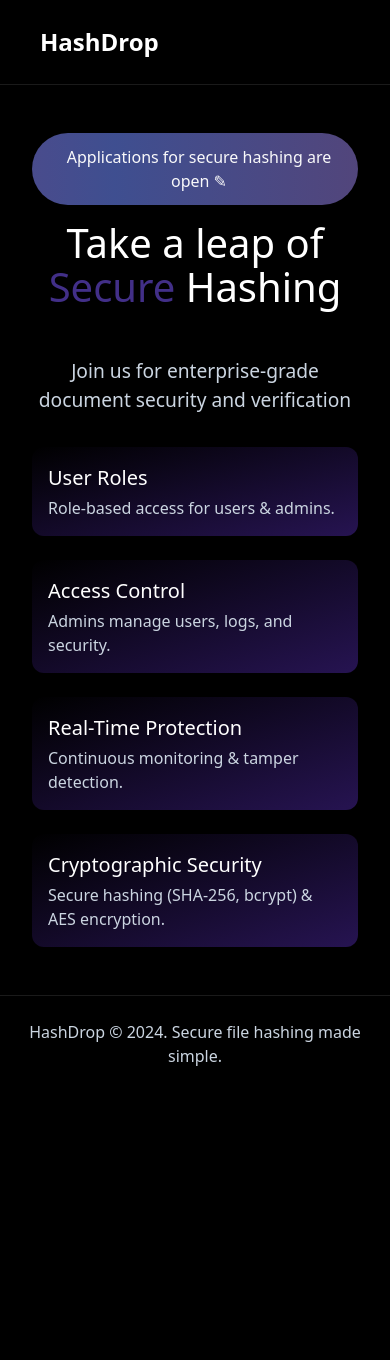
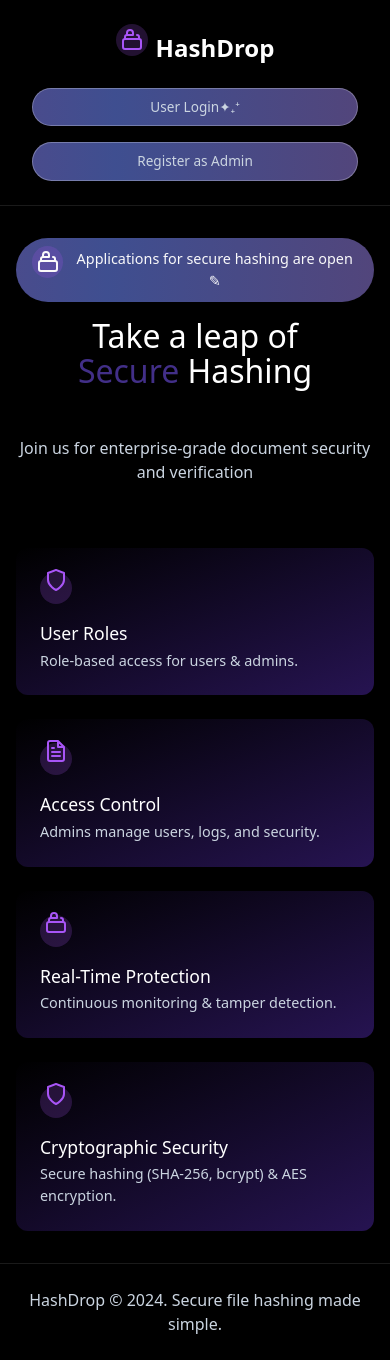
Before and after one commit to shalakapoojari/HashDrop, a Flask app: page / in a window 390 px wide. Before the commit the page ends 1066 px from the top, so only its background shows below. Run offline with Flask 3, Linux system fonts and the light colour scheme; some libraries are stand-ins or nearby versions.

Commit message:
home page made responsive

```diff
--- a/app/templates/home.html
+++ b/app/templates/home.html
@@ -5,12 +5,9 @@
     <meta name="viewport" content="width=device-width, initial-scale=1.0">
     <title>HashDrop - Secure File Hashing</title>
     <link rel="stylesheet" href="{{ url_for('static', filename='css/home.css') }}">
-
-    <!-- Remove duplicate script tag for CSS file -->
     <script type="module" src="https://unpkg.com/@splinetool/viewer@latest/build/spline-viewer.js"></script>
     <style>
         :root {
-
             --purple-accent: #A855F7;
             --text-light: #ffffff;
             --text-muted: #CBD5E1;
@@ -29,26 +26,22 @@ body {
             line-height: 1.5;
             min-height: 100vh;
             background-color: rgb(0, 0, 0);
+        }
 
-}
         spline-viewer {
             position: fixed;
-    margin-left:30rem;
-
+            margin-left: 30rem;
             top: 10;
             left: 0;
             width: 100%;
             height: 100vh;
-    z-index: -2; /* This ensures it stays behind your content */
+            z-index: -2;
         }
 
-/* Adjust your container to ensure content stays on top */
         .container {
             position: relative;
             z-index: 1;
         }
-
-
 
         .navbar {
             position: relative;
@@ -102,30 +95,28 @@ spline-viewer {
             cursor: pointer;
             animation: 1.5s ease infinite alternate running shimmer;
             background: linear-gradient(90deg, #ff78f280 0%, #6f8bff90 40%, #f7629b80 100%);
-
             border: 1px solid rgba(255, 255, 255, 0.267);
             overflow: hidden;
             position: relative;
             text-decoration: none;
             transition: 0.2s;
+        }
 
-
-  &:hover {
-
+        .basic-button:hover {
             background: linear-gradient(90deg,#1e072760 0%,#eee563da 30%, #ee5353c4 85%,black);
             background-size: 400% 400%;
             animation: gradientMove 10s ease infinite;
-
         }
 
-  &:active {
+        .basic-button:active {
             transform: scale(0.95) rotate(3deg);
-
         }
 
+        .basic-button {
             background-size: 400% 400%;
             animation: gradientMove 10s ease infinite;
         }
+
         @keyframes gradientMove {
             0% {
                 background-position: 0% 50%;
@@ -144,9 +135,6 @@ spline-viewer {
                 box-shadow: 0 0 0 4px rgba(168, 85, 247, 0.15);
             }
         }
-
-
-
 
         main {
             position: relative;
@@ -175,17 +163,6 @@ main {
             background-size: 400% 400%;
             animation: gradientMove 10s ease infinite;
         }
-@keyframes gradientMove {
-    0% {
-      background-position: 0% 50%;
-    }
-    50% {
-      background-position: 100% 50%;
-    }
-    100% {
-      background-position: 0% 50%;
-    }
-  }
 
         .hero h1 {
             font-weight: 500;
@@ -195,7 +172,7 @@ main {
         }
 
         .hero h1 span {
-    color:  #7855f78c;
+            color: #7855f78c;
         }
 
         .hero p {
@@ -217,16 +194,18 @@ main {
                 to bottom right,
                 black,
                 rgba(82, 42, 175, 0.466)
-
             );
             padding: 1rem;
             border-radius: 0.75rem;
-    transition: transform 0.2s;
-
+            transition: transform 0.2s, box-shadow 0.3s;
+            height: 100%;
+            display: flex;
+            flex-direction: column;
         }
 
         .feature-card:hover {
             transform: translateY(-5px);
+            box-shadow: 0 10px 25px -5px rgba(168, 85, 247, 0.3);
         }
 
         .feature-card i, .feature-card svg {
@@ -246,8 +225,6 @@ main {
             font-size: 1rem;
         }
 
-
-
         footer {
             position: relative;
             z-index: 2;
@@ -257,13 +234,43 @@ footer {
             color: var(--text-muted);
         }
 
+        /* Improved responsiveness */
+        @media (max-width: 1200px) {
+            spline-viewer {
+                margin-left: 0;
+                opacity: 0.6;
+            }
+
+            .features-grid {
+                grid-template-columns: repeat(2, 1fr);
+            }
+        }
+
         @media (max-width: 768px) {
+            spline-viewer {
+                opacity: 0.4;
+            }
+
             .features-grid {
                 grid-template-columns: 1fr;
+                margin-top: 1rem;
+            }
+
+            .navbar-content {
+                flex-direction: column;
+                gap: 1rem;
             }
 
             .nav-links {
-        display: none;
+                display: flex;
+                flex-direction: column;
+                width: 100%;
+                gap: 1rem;
+            }
+
+            .nav-links a {
+                width: 100%;
+                text-align: center;
             }
 
             .hero h1 {
@@ -271,15 +278,79 @@ footer {
             }
 
             .hero-badge {
+                font-size: 0.9rem;
+                padding: 0.5rem 1rem;
+            }
+
+            .feature-card {
+                padding: 1.5rem;
+            }
+
+            main {
+                padding: 2rem 1rem;
+            }
+        }
+
+        @media (max-width: 480px) {
+            .hero h1 {
+                font-size: 2rem;
+            }
+
+            .hero p {
                 font-size: 1rem;
             }
 
             .feature-card h3 {
-        font-size: 1.25rem;
+                font-size: 1.1rem;
             }
 
             .feature-card p {
-        font-size: 1rem;
+                font-size: 0.9rem;
+            }
+
+            .basic-button {
+                padding: 0.5rem 1.2rem;
+                font-size: 0.85rem;
+            }
+        }
+
+        /* Added improvements */
+        .mobile-menu-toggle {
+            display: none;
+            cursor: pointer;
+            font-size: 1.5rem;
+        }
+
+        .icon-lock, .icon-shield, .icon-file {
+            display: inline-block;
+            width: 2rem;
+            height: 2rem;
+            background-color: rgba(168, 85, 247, 0.2);
+            border-radius: 50%;
+            display: flex;
+            align-items: center;
+            justify-content: center;
+            margin-bottom: 1rem;
+        }
+
+        .gradient-overlay {
+            position: fixed;
+            top: 0;
+            left: 0;
+            width: 100%;
+            height: 100%;
+            background: radial-gradient(circle at center, transparent 0%, rgba(0, 0, 0, 0.8) 100%);
+            z-index: -1;
+            pointer-events: none;
+        }
+
+        @media (max-width: 768px) {
+            .mobile-menu-toggle {
+                display: block;
+            }
+
+            .nav-links.active {
+                display: flex;
             }
         }
     </style>
@@ -287,7 +358,6 @@ footer {
 <body>
     <div class="container">
         <!-- Add Spline background -->
-
         <spline-viewer url="https://prod.spline.design/VpVWoO6JvK98jiHM/scene.splinecode"></spline-viewer>
 
         <div class="gradient-overlay"></div>
@@ -299,7 +369,6 @@ footer {
                     <span>HashDrop</span>
                 </div>
                 <div class="nav-links">
-
                     <a href="{{ url_for('auth.login') }}" class="basic-button">User Login✦₊⁺</a>
                     <a href="{{ url_for('auth.register') }}" class="basic-button">Register as Admin</a>
                 </div>
@@ -349,7 +418,32 @@ footer {
         </footer>
     </div>
 
-    <!-- Move script to end of body -->
+    <!-- Scripts at end of body -->
     <script src="https://unpkg.com/lucide@latest"></script>
+    <script>
+        // Simple script to ensure the icons are loaded properly
+        document.addEventListener('DOMContentLoaded', function() {
+            const icons = ['lock', 'shield', 'file'];
+            icons.forEach(icon => {
+                const elements = document.querySelectorAll(`.icon-${icon}`);
+                elements.forEach(el => {
+                    el.innerHTML = `<svg xmlns="http://www.w3.org/2000/svg" width="24" height="24" viewBox="0 0 24 24" fill="none" stroke="currentColor" stroke-width="2" stroke-linecap="round" stroke-linejoin="round" class="lucide lucide-${icon}"><path d="${getIconPath(icon)}"/></svg>`;
+                });
+            });
+
+            function getIconPath(icon) {
+                switch(icon) {
+                    case 'lock':
+                        return "M19 11H5m14 0a2 2 0 012 2v6a2 2 0 01-2 2H5a2 2 0 01-2-2v-6a2 2 0 012-2m14 0V9a2 2 0 00-2-2M5 11V9a2 2 0 012-2m0 0V5a3 3 0 016 0v2m-6 0h6";
+                    case 'shield':
+                        return "M12 22s8-4 8-10V5l-8-3-8 3v7c0 6 8 10 8 10z";
+                    case 'file':
+                        return "M14 2H6a2 2 0 00-2 2v16a2 2 0 002 2h12a2 2 0 002-2V8l-6-6z M14 2v6h6 M16 13H8 M16 17H8 M10 9H8";
+                    default:
+                        return "";
+                }
+            }
+        });
+    </script>
 </body>
 </html>
```
Lines whose indentation alone changed are shown as unchanged.
